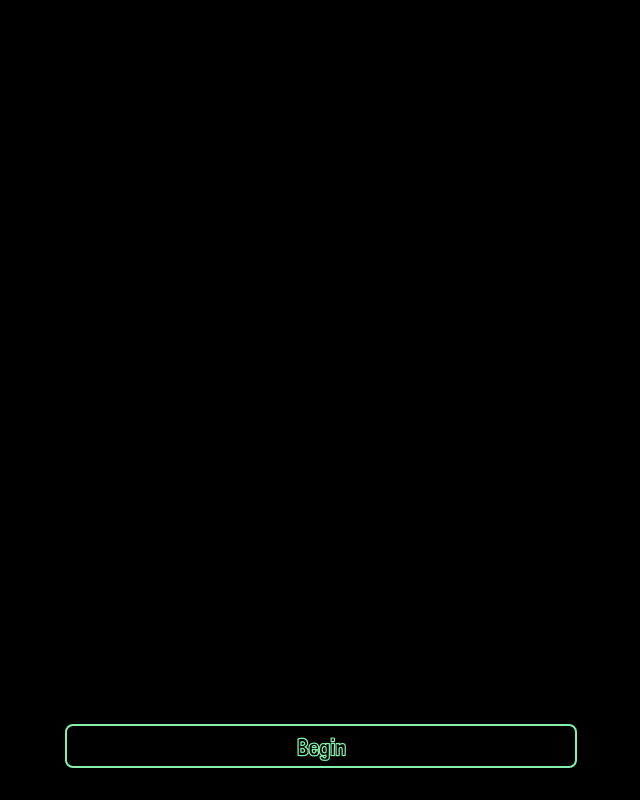
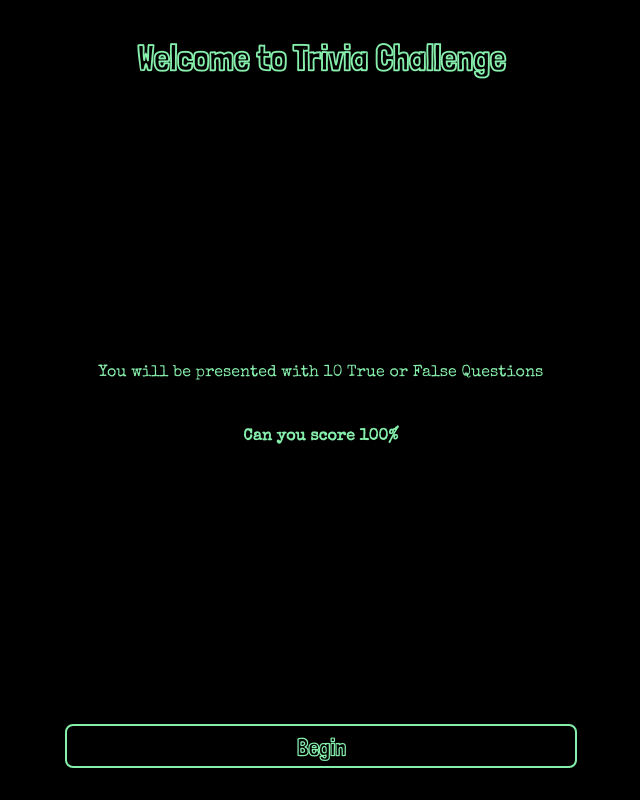
Before and after one commit to Pranav2612000/trivia_app, a React (Create React App) app: page / in a window 1280 px wide. Shown: the whole page, without its empty margins (319-959 px from the left). Built offline with nearby package versions, Linux system fonts and the light colour scheme.

Commit message:
fix: prevent tailwind from purging dynamic classes

```diff
--- a/tailwind.config.js
+++ b/tailwind.config.js
@@ -1,5 +1,6 @@
 module.exports = {
   content: ["./src/**/*.{js,jsx,ts,tsx}"],
+  safelist: ["btn-primary", "text-primary", "text-secondary", "text-heading", "text-content"],
   theme: {
     extend: {
       fontFamily: {
```
